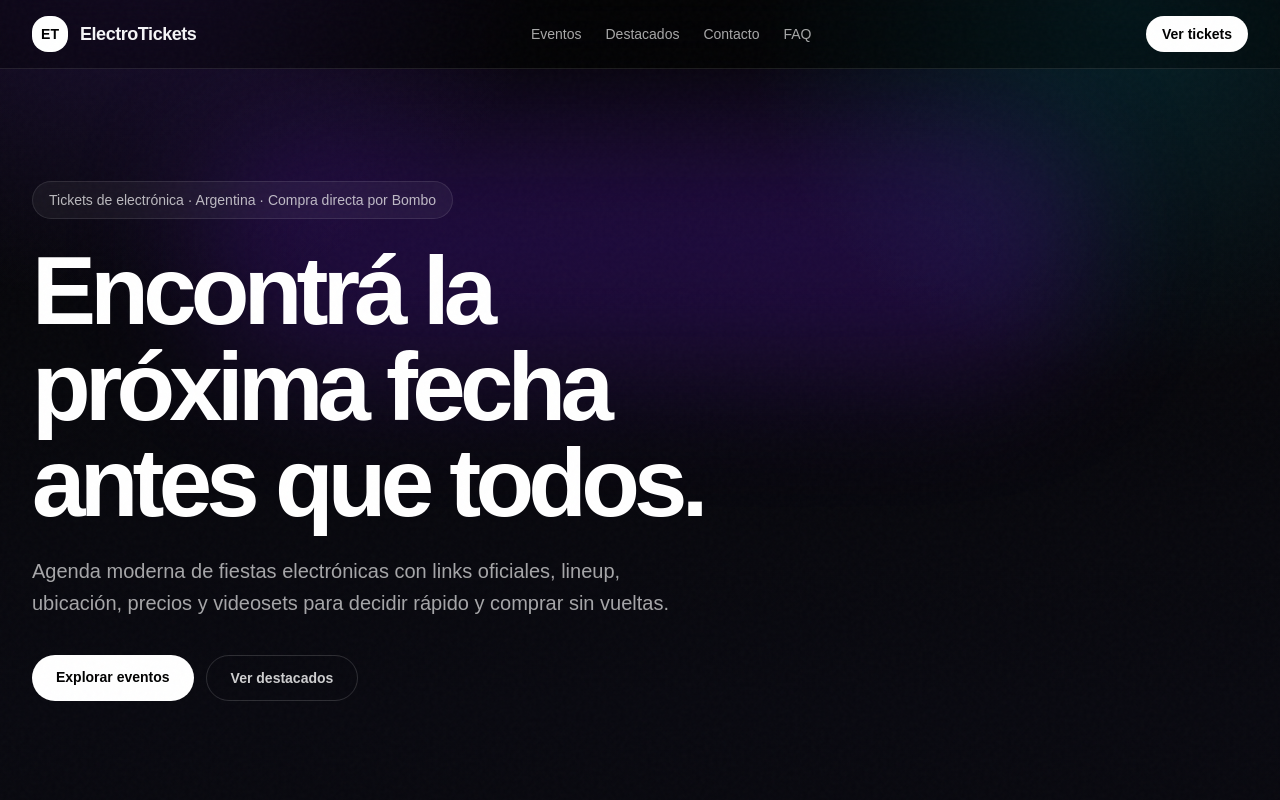
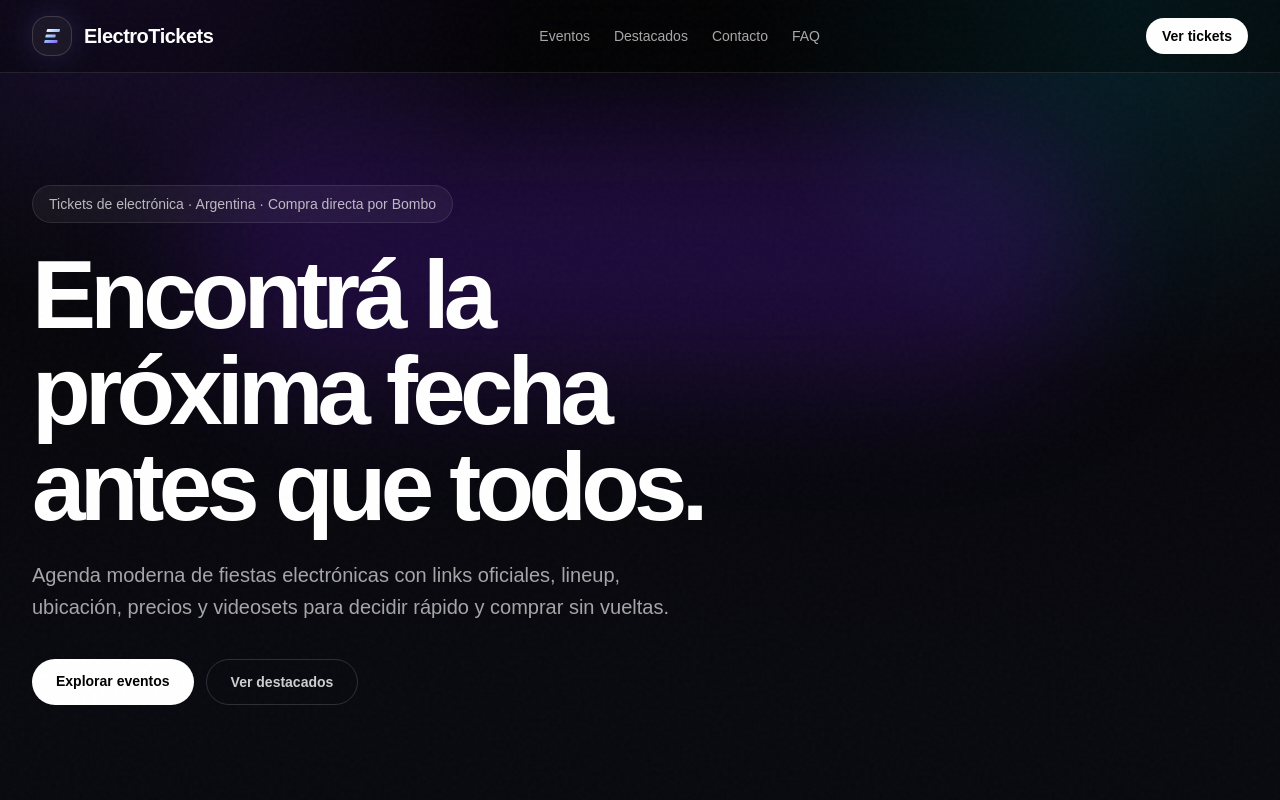
Before and after one commit to mariancanete/electrotickets, a Next.js app: page / in a window 1280 px wide. Shown: the top 800 px of the page. Built offline with nearby package versions, Linux system fonts and the light colour scheme; no server answers; the database is empty.

Commit message:
Header logo

```diff
--- a/components/site-header.tsx
+++ b/components/site-header.tsx
@@ -1,21 +1,92 @@
 import Link from "next/link";
+
+function ElectroTicketsLogo() {
+  return (
+    <div className="flex items-center gap-3">
+      <div className="flex h-10 w-10 items-center justify-center overflow-hidden rounded-2xl border border-white/15 bg-white/[0.06] shadow-[0_0_30px_rgba(129,140,248,0.18)]">
+        <svg
+          viewBox="0 0 64 64"
+          className="h-7 w-7"
+          aria-hidden="true"
+        >
+          <defs>
+            <linearGradient
+              id="electroGradient"
+              x1="18"
+              y1="14"
+              x2="46"
+              y2="50"
+              gradientUnits="userSpaceOnUse"
+            >
+              <stop stopColor="#FFFFFF" />
+              <stop offset="0.5" stopColor="#93C5FD" />
+              <stop offset="1" stopColor="#8B5CF6" />
+            </linearGradient>
+          </defs>
+
+          <g transform="skewX(-12) translate(6 0)">
+            <rect
+              x="18"
+              y="16"
+              width="30"
+              height="7"
+              rx="2"
+              fill="url(#electroGradient)"
+            />
+            <rect
+              x="18"
+              y="28.5"
+              width="23"
+              height="7"
+              rx="2"
+              fill="url(#electroGradient)"
+            />
+            <rect
+              x="18"
+              y="41"
+              width="30"
+              height="7"
+              rx="2"
+              fill="url(#electroGradient)"
+            />
+          </g>
+        </svg>
+      </div>
+
+      <span className="text-lg font-black tracking-tight text-white sm:text-xl">
+        ElectroTickets
+      </span>
+    </div>
+  );
+}
 
 export function SiteHeader() {
   return (
     <header className="sticky top-0 z-40 border-b border-white/10 bg-black/35 backdrop-blur-xl">
       <div className="mx-auto flex max-w-7xl items-center justify-between px-4 py-4 sm:px-6 lg:px-8">
-        <Link href="/" className="group flex items-center gap-3">
-          <span className="grid h-9 w-9 place-items-center rounded-2xl bg-white text-sm font-black text-black transition group-hover:scale-105">
-            ET
-          </span>
-          <span className="text-lg font-semibold tracking-tight">ElectroTickets</span>
+        <Link
+          href="/"
+          className="transition hover:opacity-90"
+          aria-label="Ir al inicio de ElectroTickets"
+        >
+          <ElectroTicketsLogo />
         </Link>
+
         <nav className="hidden items-center gap-6 text-sm text-white/65 sm:flex">
-          <Link className="transition hover:text-white" href="/eventos">Eventos</Link>
-          <a className="transition hover:text-white" href="/#destacados">Destacados</a>
-          <Link className="transition hover:text-white" href="/contacto">Contacto</Link>
-          <Link className="transition hover:text-white" href="/preguntas-frecuentes">FAQ</Link>
+          <Link className="transition hover:text-white" href="/eventos">
+            Eventos
+          </Link>
+          <a className="transition hover:text-white" href="/#destacados">
+            Destacados
+          </a>
+          <Link className="transition hover:text-white" href="/contacto">
+            Contacto
+          </Link>
+          <Link className="transition hover:text-white" href="/preguntas-frecuentes">
+            FAQ
+          </Link>
         </nav>
+
         <Link
           href="/eventos"
           className="rounded-full bg-white px-4 py-2 text-sm font-semibold text-black transition hover:bg-white/85"
```
Also changed, not shown: public/logo-electrotickets.png.png (added).
